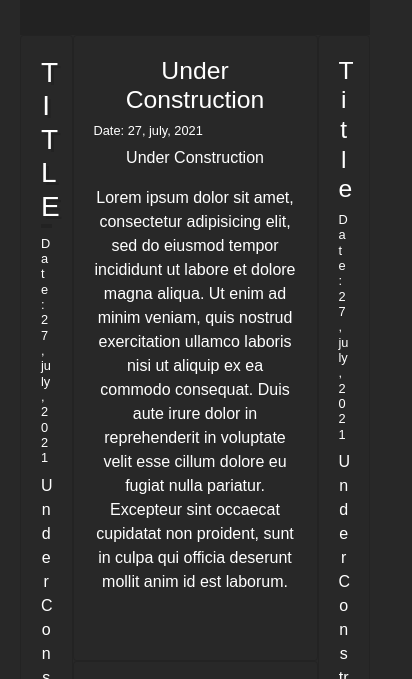
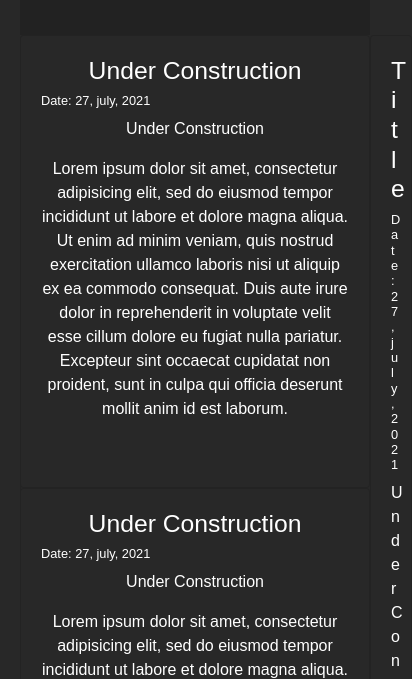
Before and after one commit to LordHalyana/laughing-waffle, a plain HTML site: page index.html in a window 390 px wide. Shown: the part 139-818 px from the top of the page, 412 px wide, since content can reach past the window. Drawn offline with nearby package versions, Linux system fonts and the light colour scheme.

Commit message:
website more flexible

```diff
--- a/index.css
+++ b/index.css
@@ -66,8 +66,17 @@ html .footer {
 
 /* Responsive layout - when the screen is less than 800px wide, make the two columns stack on top of each other instead of next to each other */
 @media screen and (max-width: 800px) {
-  .column {
+  .leftcolumnr{
+    width: 0%;
+    padding: 0;
+  }
+  .middlecolumnr{
     width: 100%;
     padding: 0;
   }
+  .rightcolumnr{
+    width: 0%;
+    padding: 0;
+  }
+
 }
```
